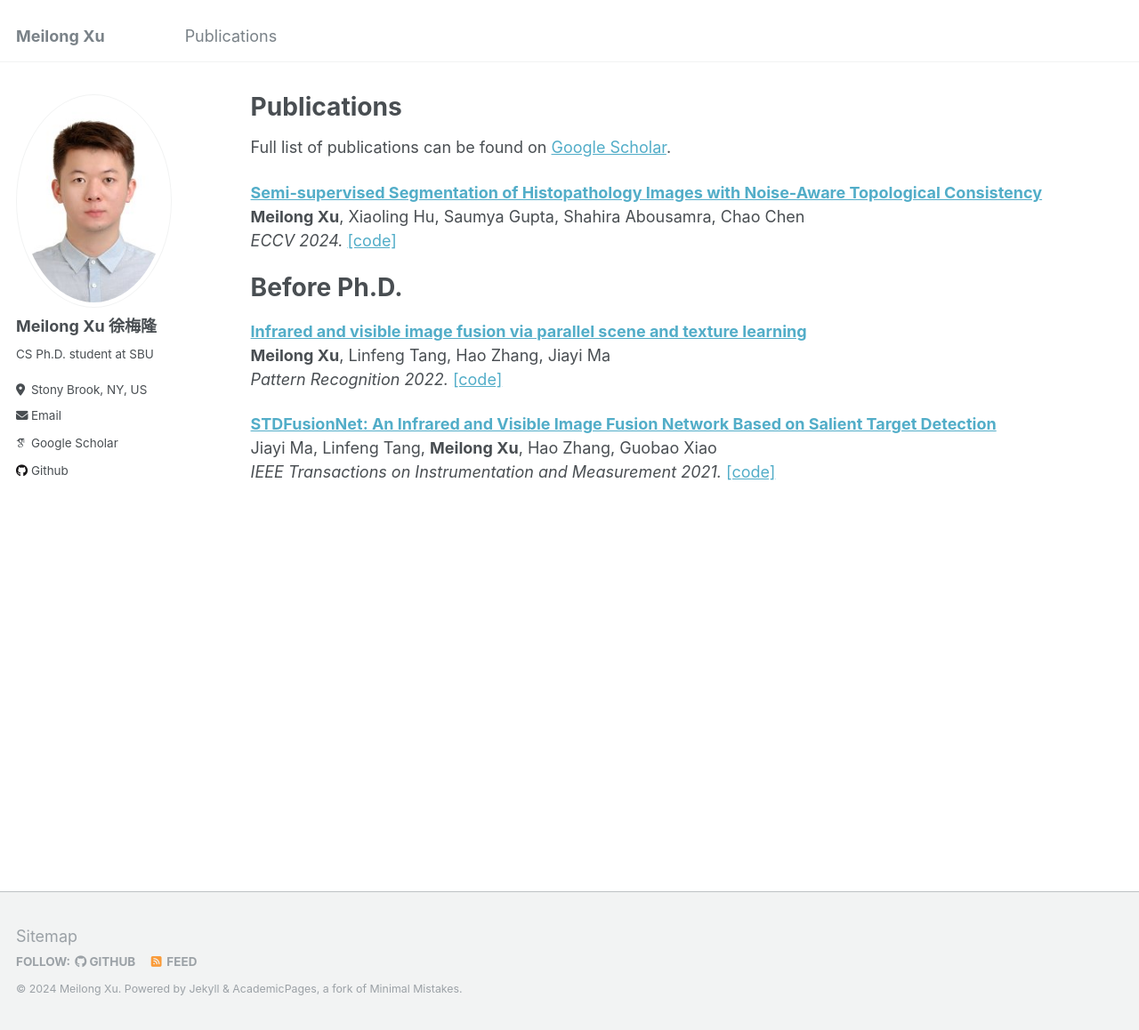
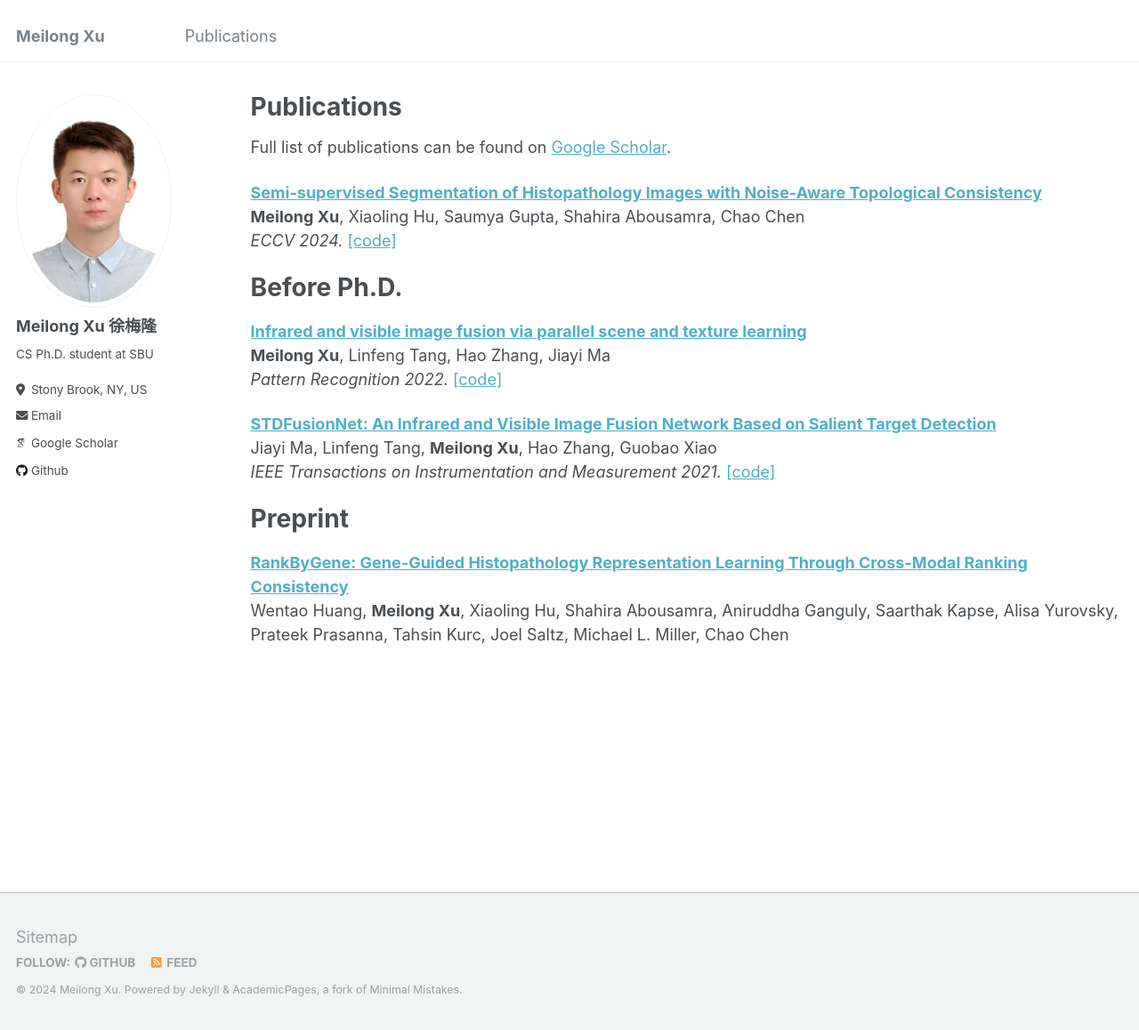
Before and after one commit to Melon-Xu/Melon-Xu.github.io, a Jekyll site: the page built from _pages/publications.md, in a window 1280 px wide and 1158 px high. Shown: the whole window at 89% size. Built offline with Jekyll 4.4.1, drawn with Linux system fonts in a browser that asks for light colours; some web fonts are replaced.

Commit message:
Update publications.md

```diff
--- a/_pages/publications.md
+++ b/_pages/publications.md
@@ -22,3 +22,7 @@ Full list of publications can be found on [Google Scholar](https://scholar.googl
 Jiayi Ma, Linfeng Tang, <b>Meilong Xu</b>, Hao Zhang, Guobao Xiao<br>
 <i> IEEE Transactions on Instrumentation and Measurement 2021.</i>
 <span style="color:blue"></span> <a href="https://github.com/Linfeng-Tang/STDFusionNet/">[code]</a>
+
+# Preprint
+<b>[RankByGene: Gene-Guided Histopathology Representation Learning Through Cross-Modal Ranking Consistency](https://arxiv.org/abs/2411.15076)</b> <br>
+Wentao Huang, <b>Meilong Xu</b>, Xiaoling Hu, Shahira Abousamra, Aniruddha Ganguly, Saarthak Kapse, Alisa Yurovsky, Prateek Prasanna, Tahsin Kurc, Joel Saltz, Michael L. Miller, Chao Chen<br>
```
